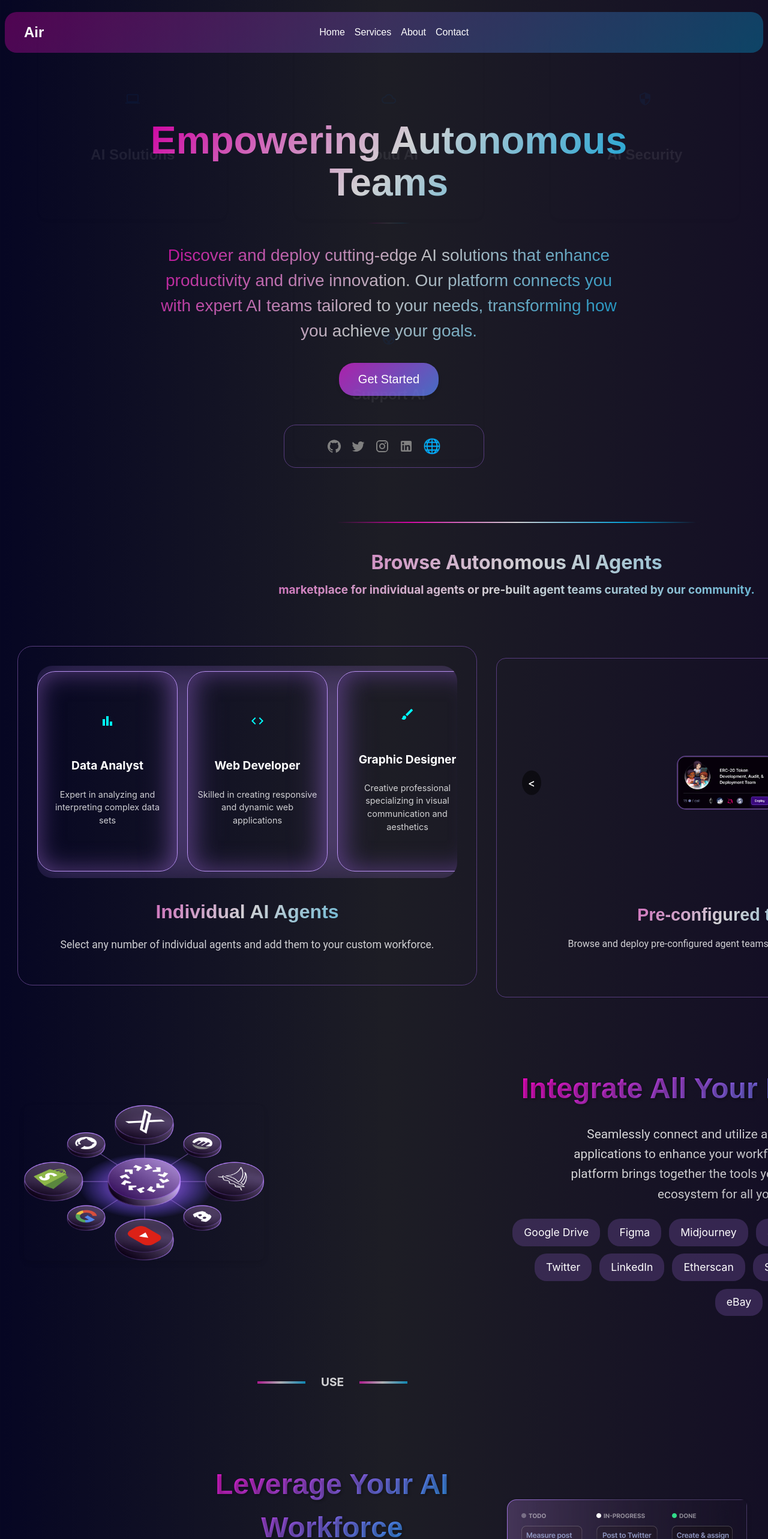
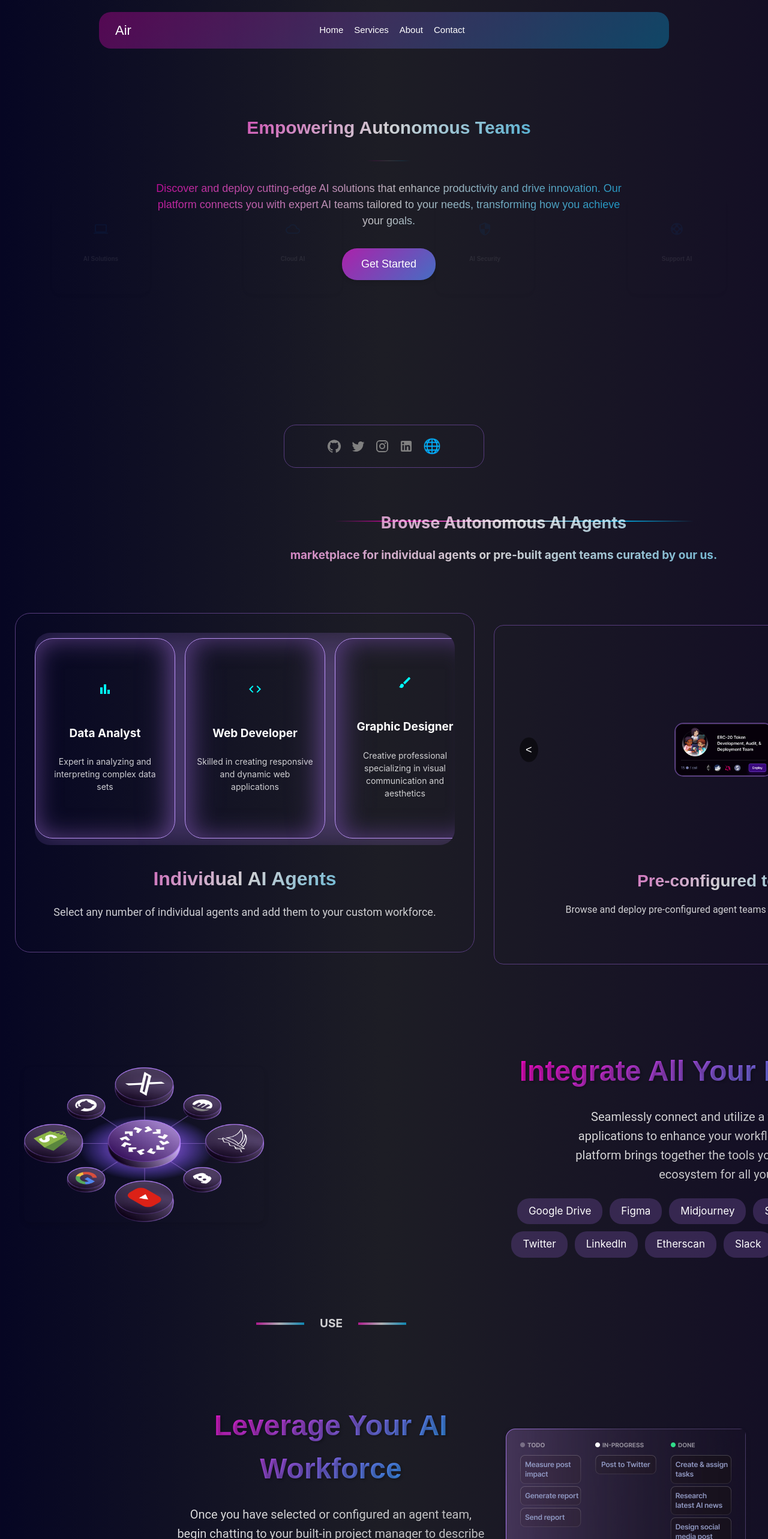
Before and after one commit to mgiftson0/air, a React (Vite) app: page / in a window 1280 px wide. Shown: the top 2566 px of the page at 60% size. Built offline with nearby package versions, Linux system fonts and the light colour scheme.

Commit message:
responsive changes

```diff
--- a/src/components/about/About.jsx
+++ b/src/components/about/About.jsx
@@ -8,7 +8,7 @@ const About = () => {
       <Header>
         Browse Autonomous AI Agents
         <Subtitle>
-         marketplace for individual agents or pre-built agent teams curated by our community.
+         marketplace for individual agents or pre-built agent teams curated by our us.
         </Subtitle>
       </Header>
       <CardContainerWrapper>
@@ -24,20 +24,20 @@ const AboutSection = styled.section`
   width: 100%;
   overflow-x: hidden;
   margin-top: -10px;
-  padding: 4rem 2rem 2rem;
+  padding: 50px 30px 30px;
   min-height: 100vh;
   text-align: center;
 
   @media (max-width: 1200px) {
-    padding: 3rem 1.5rem 1.5rem;
+    padding: 40px 20px 20px;
   }
 
   @media (max-width: 768px) {
-    padding: 2rem 1rem 1rem;
+    padding: 32px 16px 16px;
   }
 
   @media (max-width: 480px) {
-    padding: 1.5rem 0.75rem 0.75rem;
+    padding: 24px 12px 12px;
   }
 `;
 
@@ -45,16 +45,18 @@ const Header = styled.h1`
   background: linear-gradient(135deg, rgba(255, 0, 193, 0.8) 0%, rgba(255, 255, 255, 0.8) 50%, rgba(0, 191, 255, 0.8) 100%);
   -webkit-background-clip: text;
   -webkit-text-fill-color: transparent;
-  font-size: 2rem;
-  margin-bottom: 2rem;
+  font-size: 27px;
+  margin-bottom: 32px;
   text-align: center;
+  margin-left: -35px;
+  margin-top: 30px;
 
   @media (max-width: 1200px) {
-    font-size: 2rem;
+    font-size: 25px;
   }
 
   @media (max-width: 768px) {
-    font-size: 1.75rem;
+    font-size: 25px;
   }
 
   @media (max-width: 480px) {
@@ -71,20 +73,20 @@ const Header = styled.h1`
 const Subtitle = styled.p`
   font-size: 19px;
   color: white;
-  margin-bottom: 2rem;
+  margin-bottom: 24px;
   text-align: center;
 
   @media (max-width: 1200px) {
-    font-size: 1.125rem;
+    font-size: 18px;
   }
 
   @media (max-width: 768px) {
-    font-size: 1rem;
+    font-size: 16px;
   }
 
   @media (max-width: 480px) {
     font-size: 10px;
-    margin-bottom: 1rem;
+    margin-bottom: 16px;
     text-align: center;
     margin-left: -30px;
   }
@@ -96,41 +98,42 @@ const LineBreak = styled.hr`
   border: none;
   height: 2px;
   background: linear-gradient(90deg, rgba(255, 0, 193, 0) 0%, rgba(255, 0, 193, 0.8) 20%, rgba(255, 255, 255, 0.8) 50%, rgba(0, 191, 255, 0.8) 80%, rgba(0, 191, 255, 0) 100%);
-  margin-bottom: 3rem;
+  margin-bottom: -48px;
+  margin-top: 20px;
 
   @media (max-width: 1200px) {
     width: 90%;
     max-width: 500px;
-    margin-bottom: 2.5rem;
+    margin-bottom: 40px;
   }
 
   @media (max-width: 768px) {
     width: 95%;
     max-width: 400px;
-    margin-bottom: 2rem;
+    margin-bottom: 32px;
   }
 
   @media (max-width: 480px) {
     width: 100%;
     max-width: 300px;
-    margin-bottom: 1.5rem;
+    margin-bottom: 24px;
   }
 `;
 
 const CardContainerWrapper = styled.div`
-  margin-top: 2rem;
+  margin-top: 32px;
   width: 100%;
 
   @media (max-width: 1200px) {
-    margin-top: 1.5rem;
+    margin-top: 24px;
   }
 
   @media (max-width: 768px) {
-    margin-top: 1rem;
+    margin-top: 16px;
   }
 
   @media (max-width: 480px) {
-    margin-top: 0.75rem;
+    margin-top: 12px;
   }
 `;
 
--- a/src/components/cards/Card1.jsx
+++ b/src/components/cards/Card1.jsx
@@ -80,7 +80,7 @@ const CardWrapper = styled.div`
   border-radius: 16px;
   border: 1px solid rgb(87, 60, 125);
   box-shadow: none;
-  padding: 2rem;
+  padding: 32px;
   width: ${props => props.$isHovered ? '720px' : props.$otherHovered ? '680px' : '700px'};
   height: 500px;
   position: center;
@@ -100,13 +100,13 @@ const CardWrapper = styled.div`
 
   @media (max-width: 768px) {
     width: 500px;
-    padding: 1.5rem;
+    padding: 24px;
   }
 
   @media (max-width: 480px) {
     width: 300px;
     height: 450px;
-    padding: 1rem;
+    padding: 16px;
     margin-left: -30px;
     margin-bottom: 10px;
   }
@@ -158,50 +158,50 @@ const NavButton = styled.button`
   }
 `;
 const TextSection = styled.div`
-  margin-top: 1rem;
+  margin-top: 16px;
   text-align: center;
-  padding: 0 1rem;
+  padding: 0 16px;
 
   @media (max-width: 768px) {
-    margin-top: 0.75rem;
-    padding: 0 0.75rem;
+    margin-top: 12px;
+    padding: 0 12px;
   }
 
   @media (max-width: 480px) {
-    margin-top: 0.5rem;
-    padding: 0 0.5rem;
+    margin-top: 8px;
+    padding: 0 8px;
   }
 `;
 
 const Title = styled.h2`
-  font-size: 1.8rem;
+  font-size: 28px;
   font-family: 'Orbitron', sans-serif;
   background: linear-gradient(135deg, rgba(255, 0, 193, 0.8) 0%, rgba(255, 255, 255, 0.8) 50%, rgba(0, 191, 255, 0.8) 100%);
   -webkit-background-clip: text;
   -webkit-text-fill-color: transparent;
-  margin-bottom: 0.5rem;
+  margin-bottom: 8px;
 
   @media (max-width: 768px) {
-    font-size: 1.5rem;
+    font-size: 24px;
   }
 
   @media (max-width: 480px) {
-    font-size: 1rem;
+    font-size: 16px;
   }
 `;
 
 const Subtitle = styled.p`
-  font-size: 1rem;
+  font-size: 16px;
   font-family: 'Roboto', sans-serif;
   color: rgba(255, 255, 255, 0.8);
   line-height: 1.4;
 
   @media (max-width: 768px) {
-    font-size: 0.9rem;
+    font-size: 14px;
   }
 
   @media (max-width: 480px) {
-    font-size: 0.5rem;
+    font-size: 8px;
     text-align: center;
   }
 `;
--- a/src/components/cards/Card2.jsx
+++ b/src/components/cards/Card2.jsx
@@ -27,7 +27,7 @@ const CardWrapper = styled.div`
   border-radius: 25px;
   border: 1px solid rgb(87, 60, 125);
   box-shadow: none;
-  padding: 2rem;
+  padding: 32px;
   width: ${props => props.$isHovered ? '720px' : props.$otherHovered ? '680px' : '700px'};
   height: 500px;
   position: relative;
@@ -48,13 +48,13 @@ const CardWrapper = styled.div`
 
   @media (max-width: 768px) {
     width: 500px;
-    padding: 1.5rem;
+    padding: 24px;
   }
 
   @media (max-width: 480px) {
     width: 300px;
     height: 500px;
-    padding: 1rem;
+    padding: 16px;
     margin-left: -30px;
 
   }
@@ -84,7 +84,7 @@ const CarouselCard = styled.div`
   width: 200px;
   height: 300px;
   border: 1px solid rgb(191, 150, 250);
-  margin-right: 1rem;
+  margin-right: 16px;
   background-color: transparent;
   border-radius: 30px;
   box-shadow: rgb(87, 60, 125) 0px 0px 40px 1px inset, rgba(181, 133, 249, 0.27) 0px 0px 64px 20px;
@@ -94,7 +94,7 @@ const CarouselCard = styled.div`
   align-items: center;
   justify-content: center;
   transition: transform 0.3s ease, box-shadow 0.3s ease, width 0.3s ease;
-  padding: 1rem;
+  padding: 16px;
   animation: ${floatAnimation} 3s ease-in-out infinite;
 
   &:hover {
@@ -110,8 +110,8 @@ const CarouselCard = styled.div`
   @media (max-width: 768px) {
     width: 180px;
     height: 270px;
-    margin-right: 0.75rem;
-    padding: 0.75rem;
+    margin-right: 12px;
+    padding: 12px;
 
     &:hover {
       width: 200px;
@@ -125,8 +125,8 @@ const CarouselCard = styled.div`
   @media (max-width: 480px) {
     width: 150px;
     height: 200px;
-    margin-right: 0.5rem;
-    padding: 0.5rem;
+    margin-right: 8px;
+    padding: 8px;
 
     &:hover {
       width: 170px;
@@ -139,98 +139,98 @@ const CarouselCard = styled.div`
 `;
 
 const IconWrapper = styled.div`
-  margin-bottom: 1rem;
-  font-size: 2rem;
+  margin-bottom: 16px;
+  font-size: 32px;
   color: #00FFFF;
 
   @media (max-width: 768px) {
-    font-size: 1.5rem;
+    font-size: 24px;
   }
 
   @media (max-width: 480px) {
-    font-size: 3rem;
+    font-size: 48px;
   }
 `;
 
 const CardTitle = styled.h3`
-  font-size: 1.2rem;
+  font-size: 19px;
   color: white;
-  margin-bottom: 0.5rem;
+  margin-bottom: 8px;
   text-align: center;
 
   @media (max-width: 768px) {
-    font-size: 1.1rem;
+    font-size: 18px;
   }
 
   @media (max-width: 480px) {
-    font-size: 0.8rem;
+    font-size: 13px;
   }
 `;
 
 const CardDescription = styled.p`
-  font-size: 0.9rem;
+  font-size: 14px;
   color: rgba(255, 255, 255, 0.8);
   text-align: center;
 
   @media (max-width: 768px) {
-    font-size: 0.8rem;
+    font-size: 13px;
   }
 
   @media (max-width: 480px) {
-    font-size: 0.5rem;
+    font-size: 8px;
   }
 `;
 
 const TextSection = styled.div`
-  margin-top: 2rem;
+  margin-top: 32px;
   text-align: center;
-  padding: 0 1rem;
+  padding: 0 16px;
   opacity: 0;
   animation: ${fadeIn} 1s forwards;
   animation-delay: 0.5s;
 
   @media (max-width: 768px) {
-    margin-top: 1.5rem;
-    padding: 0 0.75rem;
+    margin-top: 24px;
+    padding: 0 12px;
   }
 
   @media (max-width: 480px) {
-    margin-top: 1rem;
-    padding: 0 0.5rem;
+    margin-top: 16px;
+    padding: 0 8px;
   }
 `;
 
 const Title = styled.h2`
-  font-size: 2rem;
+  font-size: 32px;
   font-family: 'Orbitron', sans-serif;
   background: linear-gradient(135deg, rgba(255, 0, 193, 0.8) 0%, rgba(255, 255, 255, 0.8) 50%, rgba(0, 191, 255, 0.8) 100%);
   -webkit-background-clip: text;
   -webkit-text-fill-color: transparent;
-  margin-bottom: 0.75rem;
+  margin-bottom: 12px;
   margin-top: 20px;
 
   @media (max-width: 768px) {
-    font-size: 1.75rem;
+    font-size: 28px;
   }
 
   @media (max-width: 480px) {
-    font-size: 1rem;
+    font-size: 16px;
   }
 `;
 
 const Subtitle = styled.p`
-  font-size: 1.1rem;
+  font-size: 18px;
   font-family: 'Roboto', sans-serif;
   color: rgba(255, 255, 255, 0.8);
-  margin-bottom: 1.25rem;
+  margin-bottom: 20px;
   line-height: 1.5;
 
   @media (max-width: 768px) {
-    font-size: 1rem;
+    font-size: 16px;
   }
 
   @media (max-width: 480px) {
-    font-size: 0.7rem;
+    font-size: 11px;
   }
 `;
 
--- a/src/components/cards/CardContainer.jsx
+++ b/src/components/cards/CardContainer.jsx
@@ -18,10 +18,10 @@ const CardContainer = () => {
 const CardContainerWrapper = styled.div`
   display: flex;
   flex-direction: row;
-  gap: 2rem;
+  gap: 32px;
   align-items: center;
   justify-content: center;
-  padding: 2rem;
+  padding: 32px;
   margin-top: 50px;
   margin-left: -50px;
   overflow: hidden;
@@ -30,8 +30,8 @@ const CardContainerWrapper = styled.div`
   width: 100%;
 
   @media (max-width: 1200px) {
-    gap: 1.5rem;
-    padding: 1.5rem;
+    gap: 24px;
+    padding: 24px;
     margin-top: 40px;
     margin-left: -40px;
   }
@@ -40,7 +40,7 @@ const CardContainerWrapper = styled.div`
     flex-direction: column;
     align-items: center;
     width: 100%;
-    padding: 1rem;
+    padding: 16px;
     margin-top: 30px;
     margin-left: -30px;
   }
@@ -48,10 +48,10 @@ const CardContainerWrapper = styled.div`
   @media (max-width: 480px) {
     display: flex;
     flex-direction: column;
-    gap: 2rem;
+    gap: 32px;
     align-items: center;
     justify-content: center;
-    padding: 1rem;
+    padding: 16px;
     margin-left: -10px;
   }
 
--- a/src/components/categories/Category.jsx
+++ b/src/components/categories/Category.jsx
@@ -19,24 +19,24 @@ const CategoryWrapper = styled.div`
   display: flex;
   flex-direction: column;
   align-items: center;
-  padding: 2rem;
-  gap: 2rem;
+  padding: 32px;
+  gap: 32px;
   animation: ${fadeIn} 1s ease-out;
 
   @media (max-width: 768px) {
-    padding: 1.5rem;
+    padding: 24px;
   }
 
   @media (max-width: 480px) {
-    padding: 1rem;
-    gap: 1rem;
+    padding: 16px;
+    gap: 16px;
   }
 `;
 
 const ContentWrapper = styled.div`
   display: flex;
   align-items: center;
-  gap: 2rem;
+  gap: 32px;
   animation: ${fadeIn} 1s ease-out;
 
   @media (max-width: 1024px) {
@@ -45,11 +45,11 @@ const ContentWrapper = styled.div`
   }
 
   @media (max-width: 768px) {
-    gap: 1.5rem;
+    gap: 24px;
   }
 
   @media (max-width: 480px) {
-    gap: 0.5rem;
+    gap: 8px;
     margin-left: -15px;
 
   }
@@ -62,11 +62,11 @@ const ImageContainer = styled.div`
 
   @media (max-width: 1024px) {
     max-width: 100%;
-    margin-bottom: 1.5rem;
+    margin-bottom: 24px;
   }
 
   @media (max-width: 480px) {
-    margin-bottom: 1rem;
+    margin-bottom: 16px;
     margin-left: -20ppx;
 
   }
@@ -116,8 +116,8 @@ const ContentContainer = styled.div`
 `;
 
 const Title = styled.h2`
-  font-size: 3rem;
-  margin-bottom: 1.5rem;
+  font-size: 48px;
+  margin-bottom: 24px;
   font-family: 'Orbitron', sans-serif;
   text-shadow: 2px 2px 4px rgba(0, 0, 0, 0.3);
   background: linear-gradient(135deg, #ff00c1, #00bfff);
@@ -126,22 +126,22 @@ const Title = styled.h2`
   text-align: center;
 
   @media (max-width: 1024px) {
-    font-size: 2.5rem;
+    font-size: 40px;
   }
 
   @media (max-width: 768px) {
-    font-size: 2.3rem;
+    font-size: 36px;
   }
 
   @media (max-width: 480px) {
     font-size: 17px;
-    margin-bottom: 1rem;
+    margin-bottom: 16px;
   }
 `;
 
 const Description = styled.p`
-  font-size: 1.3rem;
-  margin-bottom: 1.5rem;
+  font-size: 20px;
+  margin-bottom: 24px;
   font-family: 'Roboto', sans-serif;
   line-height: 1.6;
   max-width: 600px;
@@ -154,16 +154,16 @@ const Description = styled.p`
   margin-right: auto;
 
   @media (max-width: 1024px) {
-    font-size: 1.2rem;
+    font-size: 19px;
   }
 
   @media (max-width: 768px) {
-    font-size: 1.1rem;
+    font-size: 17px;
   }
 
   @media (max-width: 480px) {
     font-size: 13px;
-    margin-bottom: 1rem;
+    margin-bottom: 16px;
   }
 `;
 
@@ -179,15 +179,15 @@ const LineBreakWrapper = styled.div`
   align-items: flex-start;
   width: 100%;
   max-width: 800px;
-  margin: 3rem 0;
+  margin: 48px 0;
   animation: ${fadeIn} 1s ease-out 0.7s both;
 
   @media (max-width: 768px) {
-    margin: 2.5rem 0;
+    margin: 40px 0;
   }
 
   @media (max-width: 480px) {
-    margin: 2rem 0;
+    margin: 32px 0;
   }
 `;
 
@@ -207,11 +207,11 @@ const LineBreak = styled.div`
   }
 
   &::before {
-    margin-right: 0.7em;
+    margin-right: 11px;
   }
 
   &::after {
-    margin-left: 0.7em;
+    margin-left: 11px;
   }
 
   @media (max-width: 768px) {
@@ -232,16 +232,16 @@ const LineBreak = styled.div`
 const LineBreakText = styled.span`
   color: white;
   padding: 0 15px;
-  font-size: 1.2rem;
+  font-size: 19px;
   font-weight: bold;
   text-transform: uppercase;
 
   @media (max-width: 768px) {
-    font-size: 1.1rem;
+    font-size: 17px;
   }
 
   @media (max-width: 480px) {
-    font-size: 1rem;
+    font-size: 16px;
   }
 `;
 
@@ -250,20 +250,20 @@ const AppList = styled.ul`
   padding: 0;
   display: flex;
   flex-wrap: wrap;
-  gap: 0.8rem;
+  gap: 12px;
   justify-content: center;
   animation: ${fadeIn} 1s ease-out 0.9s both;
 
   @media (max-width: 1024px) {
-    gap: 0.7rem;
+    gap: 11px;
   }
 
   @media (max-width: 768px) {
-    gap: 0.6rem;
+    gap: 9px;
   }
 
   @media (max-width: 480px) {
-    gap: 0.4rem;
+    gap: 6px;
     font-size: 10px;
     margin-left: -15px;
     // font-size: 10px;
@@ -282,27 +282,27 @@ const AppList = styled.ul`
 //     rgba(0, 191, 255, 0.8) 80%,
 //     rgba(0, 191, 255, 0) 100%
 //   );
-//   margin-bottom: 3rem;
+//   margin-bottom: 48px;
 //   animation: ${fadeIn} 1s ease-out;
 
 //   @media (max-width: 1024px) {
-//     margin-bottom: 2.5rem;
+//     margin-bottom: 40px;
 //   }
 
 //   @media (max-width: 768px) {
-//     margin-bottom: 2rem;
+//     margin-bottom: 32px;
 //   }
 
 //   @media (max-width: 480px) {
-//     margin-bottom: 1.5rem;
+//     margin-bottom: 24px;
 //   }
 // `;
 
 const AppItem = styled.li`
   background-color: rgba(87, 60, 125, 0.5);
-  padding: 0.6rem 1.2rem;
+  padding: 9px 19px;
   border-radius: 20px;
-  font-size: 1.1rem;
+  font-size: 17px;
   color: #fff;
   transition: all 0.3s ease;
 
@@ -312,18 +312,18 @@ const AppItem = styled.li`
   }
 
   @media (max-width: 1024px) {
-    font-size: 1rem;
-    padding: 0.5rem 1rem;
+    font-size: 16px;
+    padding: 8px 16px;
   }
 
   @media (max-width: 768px) {
-    font-size: 0.95rem;
-    padding: 0.45rem 0.9rem;
+    font-size: 15px;
+    padding: 7px 14px;
   }
 
   @media (max-width: 480px) {
-    font-size: 0.9rem;
-    padding: 0.4rem 0.8rem;
+    font-size: 14px;
+    padding: 6px 12px;
   }
 `;
 
--- a/src/components/header/Header.jsx
+++ b/src/components/header/Header.jsx
@@ -47,10 +47,11 @@ const HeaderWrapper = styled.header`
   display: flex;
   justify-content: space-between;
   align-items: center;
-  width: 100%; /* Full width of the viewport */
+  width: 70%;
+  height: fit-content;
   max-width: ${({ $scrolling }) => ($scrolling ? '900px' : '1200px')};
-  margin: 20px auto 0; /* Margin on top, centered horizontally */
-  padding: ${({ $scrolling }) => ($scrolling ? '0.5rem 1rem' : '1rem 2rem')};
+  margin: 20px auto 0;
+  padding: ${({ $scrolling }) => ($scrolling ? '8px 15px' : '14px 27px')};
   position: fixed;
   top: 0;
   left: 0;
@@ -62,31 +63,32 @@ const HeaderWrapper = styled.header`
   transition: padding 0.3s ease, max-width 0.3s ease, border-radius 0.3s ease, box-shadow 0.3s ease;
 
   @media (max-width: 768px) {
-    padding: ${({ $scrolling }) => ($scrolling ? '0.5rem' : '0.75rem')};
-    max-width: 90%; /* Reduce width on smaller screens */
-    margin-top: 15px; /* Reduced margin-top for smaller screens */
+    padding: ${({ $scrolling }) => ($scrolling ? '8px' : '12px')};
+    max-width: 60%;
+    margin-top: 10px;
   }
 
   @media (max-width: 480px) {
-    padding: ${({ $scrolling }) => ($scrolling ? '0.5rem' : '0.5rem')};
+    padding: ${({ $scrolling }) => ($scrolling ? '8px' : '8px')};
     max-width: ${({ $scrolling }) => ($scrolling ? '80%' : '90%')};
     margin-top: 10px;
   }
 `;
 
 const Logo = styled.a`
-  font-size: ${({ $scrolling }) => ($scrolling ? '1.25rem' : '1.5rem')};
-  font-weight: bold;
+  font-size: ${({ $scrolling }) => ($scrolling ? '18px' : '22px')};
+  font-weight: 400;
   color: white;
   text-decoration: none;
   transition: font-size 0.3s ease;
 
   @media (max-width: 768px) {
-    font-size: ${({ $scrolling }) => ($scrolling ? '1rem' : '1.25rem')};
+    font-size: ${({ $scrolling }) => ($scrolling ? '14px' : '18px')};
   }
 
   @media (max-width: 480px) {
-    font-size: ${({ $scrolling }) => ($scrolling ? '0.875rem' : '1rem')};
+    font-size: ${({ $scrolling }) => ($scrolling ? '10px' : '14px')};
+    margin-left: 10px;
   }
 `;
 
@@ -99,7 +101,8 @@ const NavItemsWrapper = styled.div`
 const NavItems = styled.nav`
   display: flex;
   align-items: center;
-  gap: 1rem;
+  gap: 18px;
+  font-size: 15px;
 
   @media (max-width: 768px) {
     flex-direction: column;
@@ -108,19 +111,19 @@ const NavItems = styled.nav`
     left: 0;
     right: 0;
     background: linear-gradient(135deg, rgba(255, 0, 193, 0.2) 0%, rgba(0, 191, 255, 0.2) 100%);
-    padding: 1rem;
+    padding: 16px;
     border-radius: 8px;
     transform: ${({ $isOpen }) => $isOpen ? 'translateY(0)' : 'translateY(-100%)'};
     opacity: ${({ $isOpen }) => $isOpen ? 1 : 0};
     transition: transform 0.3s ease-in-out, opacity 0.3s ease-in-out;
     pointer-events: ${({ $isOpen }) => $isOpen ? 'auto' : 'none'};
     box-shadow: 0 4px 8px rgba(0, 0, 0, 0.3);
-    font-size: 0.9rem;
+    font-size: 13px;
   }
 
   @media (max-width: 480px) {
-    font-size: 0.8rem;
-    gap: 0.5rem;
+    font-size: 10px;
+    gap: 8px;
     max-width: 95%;
   }
 `;
@@ -132,17 +135,20 @@ const NavItem = styled.a`
   cursor: pointer;
   transition: color 0.3s ease;
   text-align: center;
+  font-size: 15px;
 
   &:hover {
     color: #0066cc;
   }
 
   @media (max-width: 768px) {
-    margin: 0.5rem 0;
+    margin: 8px 0;
+    font-size: 13px;
   }
 
   @media (max-width: 480px) {
-    margin: 0.3rem 0;
+    margin: 5px 0;
+    font-size: 10px;
   }
 `;
 
@@ -150,13 +156,17 @@ const MenuIcon = styled.div`
   display: none;
   cursor: pointer;
   color: white;
+  border-radius: 50%;
+  border: 1px solid transparent;
+  // border-color: white;
+  margin-right: 10px;
 
   @media (max-width: 768px) {
     display: block;
   }
 
   @media (max-width: 480px) {
-    font-size: 1.5rem;
+    font-size: 24px;
   }
 `;
 
--- a/src/components/hero/Hero.jsx
+++ b/src/components/hero/Hero.jsx
@@ -101,32 +101,32 @@ const BackgroundCards = styled.div`
 const BackgroundCard = styled.div`
   // background: linear-gradient(135deg, rgba(58, 58, 76, 0.6) 0%, rgba(42, 42, 60, 0.6) 100%);
   border-radius: 15px;
-  padding: 2rem;
+  padding: 32px;
   display: flex;
   flex-direction: column;
   align-items: center;
-  margin: 1rem;
-  width: 250px;
-  height: 250px;
+  margin: 16px;
+  width: 100px;
+  height: 100px;
   justify-content: center;
   animation: ${float} 6s ease-in-out infinite;
   box-shadow: 0 4px 8px rgba(0, 0, 0, 0.2);
   opacity: 0.8;
 
   @media (max-width: 480px) {
-    width: 150px;
-    height: 150px;
-    padding: 1rem;
+    width: 100px;
+    height: 100px;
+    padding: 10px;
   }
 `;
 
 const IconWrapper = styled.div`
-  font-size: 3.5rem;
-  margin-bottom: 1rem;
+  font-size: 25px;
+  margin-bottom: 10px;
   color: #0066cc;
 
   @media (max-width: 480px) {
-    font-size: 2.5rem;
+    font-size: 20px;
   }
 `;
 const LineBreakContainer = styled.div`
@@ -134,7 +134,8 @@ const LineBreakContainer = styled.div`
   justify-content: center;
   align-items: center;
   width: 100%;
-  margin: 2rem 0;
+  margin-top: 32px;
+  margin-bottom: 32px;
 `;
 const LineBreak = styled.div`
   height: 2px;
@@ -159,12 +160,12 @@ const LineBreak = styled.div`
 `;
 
 const CardTitle = styled.h3`
-  font-size: 1.5rem;
+  font-size: 10px;
   color: #ffffff;
   text-align: center;
 
   @media (max-width: 480px) {
-    font-size: 1rem;
+    font-size: 16px;
   }
 `;
 
@@ -172,7 +173,8 @@ const HeroContentWrapper = styled.div`
   display: flex;
   justify-content: center;
   align-items: center;
-  height: 100%;
+  height: 70%;
+  margin-top: 30px;
   padding: 0 5%;
   position: relative;
   z-index: 1;
@@ -185,8 +187,8 @@ const HeroContent = styled.div`
 `;
 
 const HeroTitle = styled.h1`
-  font-size: 4rem;
-  margin-bottom: 1rem;
+  font-size: 30px;
+  margin-bottom: 16px;
   background: linear-gradient(135deg, rgba(255, 0, 193, 0.8) 0%, rgba(255, 255, 255, 0.8) 50%, rgba(0, 191, 255, 0.8) 100%);
   -webkit-background-clip: text;
   -webkit-text-fill-color: transparent;
@@ -195,17 +197,17 @@ const HeroTitle = styled.h1`
   font-weight: bold;
 
   @media (max-width: 768px) {
-    font-size: 3rem;
+    font-size: 23px;
   }
 
   @media (max-width: 480px) {
-    font-size: 2rem;
+    font-size: 20px;
   }
 `;
 
 const HeroSubtitle = styled.p`
-  font-size: 1.75rem;
-  margin-bottom: 2rem;
+  font-size: 18px;
+  margin-bottom: 32px;
   opacity: 0.9;
   background: linear-gradient(135deg, rgba(255, 0, 193, 0.8) 0%, rgba(255, 255, 255, 0.8) 50%, rgba(0, 191, 255, 0.8) 100%);
   -webkit-background-clip: text;
@@ -214,11 +216,11 @@ const HeroSubtitle = styled.p`
   text-fill-color: transparent;
 
   @media (max-width: 768px) {
-    font-size: 1.5rem;
+    font-size: 17px;
   }
 
   @media (max-width: 480px) {
-    font-size: 1rem;
+    font-size: 14px;
   }
 `;
 
@@ -234,8 +236,8 @@ const HeroButton = styled.button`
   background-size: 200% 200%;
   color: white;
   border: none;
-  padding: 1rem 2rem;
-  font-size: 1.25rem;
+  padding: 16px 32px;
+  font-size: 18px;
   cursor: pointer;
   transition: all 0.3s ease;
   border-radius: 25px;
@@ -248,8 +250,8 @@ const HeroButton = styled.button`
   }
 
   @media (max-width: 480px) {
-    font-size: 1rem;
-    padding: 0.75rem 1.5rem;
+    font-size: 15px;
+    padding: 12px 24px;
   }
 `;
 
--- a/src/index.css
+++ b/src/index.css
@@ -1,7 +1,7 @@
 :root {
   font-family: Inter, system-ui, Avenir, Helvetica, Arial, sans-serif;
   line-height: 1.5;
-  font-weight: 400;
+  /* font-weight: 400; */
 
   color-scheme: light dark;
   color: rgba(255, 255, 255, 0.87);
@@ -15,7 +15,7 @@
 }
 
 a {
-  font-weight: 500;
+  /* font-weight: 500; */
   color: #646cff;
   text-decoration: inherit;
 }
@@ -31,12 +31,12 @@ a:hover {
   min-height: 100vh;
 } */
 
-h1 {
+/* h1 {
   font-size: 3.2em;
   line-height: 1.1;
-}
+} */
 
-button {
+/* button {
   border-radius: 8px;
   border: 1px solid transparent;
   padding: 0.6em 1.2em;
@@ -46,7 +46,7 @@ button {
   background-color: #1a1a1a;
   cursor: pointer;
   transition: border-color 0.25s;
-}
+} */
 button:hover {
   border-color: #646cff;
 }
```
Also changed, not shown: src/components/Host/Host.jsx (+7 -7 lines), src/components/footer/Footer.jsx (+8 -8 lines), src/components/socialcard/SocialCard.jsx (+8 -8 lines).
